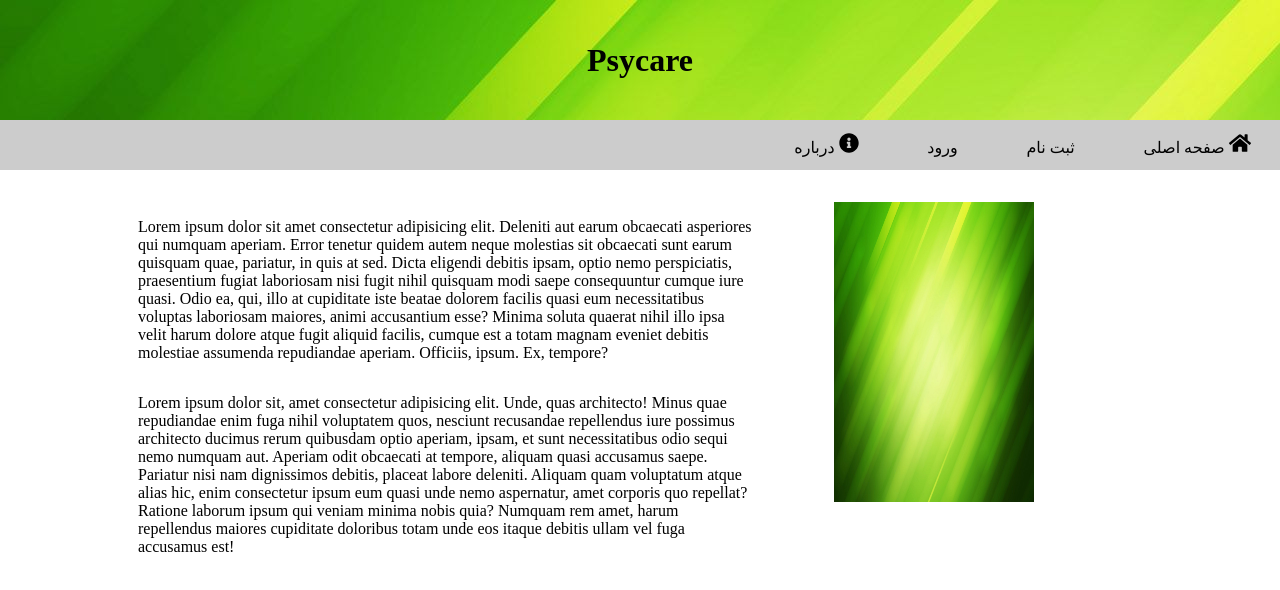
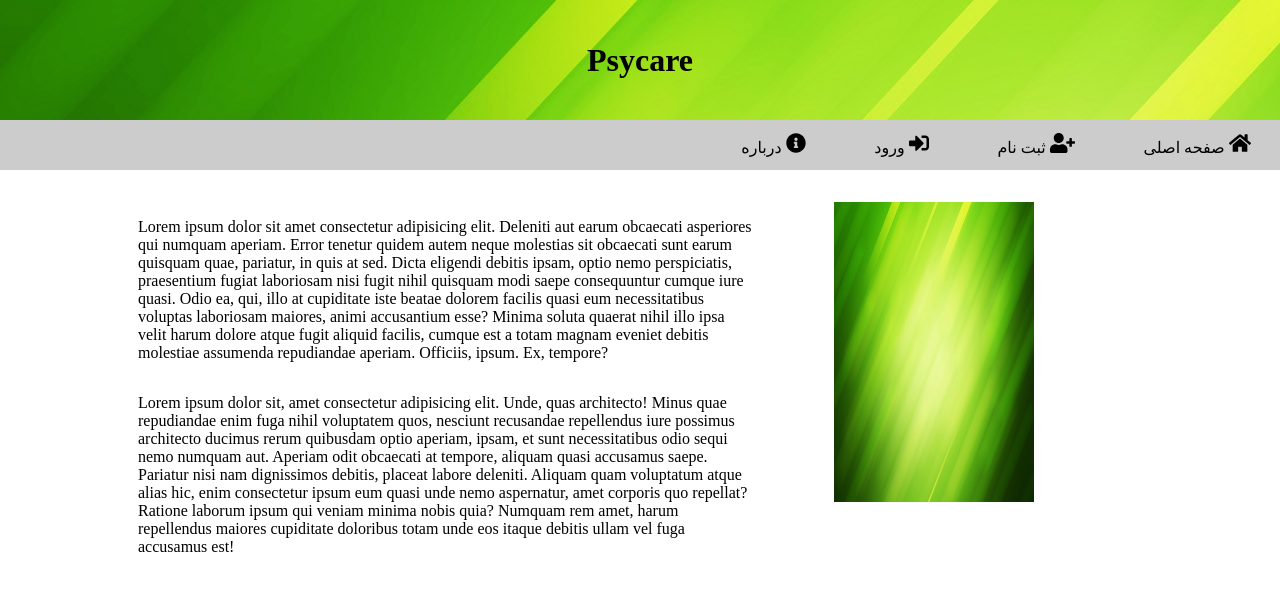
Before and after one commit to SawmanNp/Psycare_UI, an Angular app: page / in a window 1280 px wide. Shown: the top 590 px of the page. Built offline with nearby package versions, Linux system fonts and the light colour scheme.

Commit message:
2 more icons

```diff
--- a/src/app/components/navigator/navigator.component.html
+++ b/src/app/components/navigator/navigator.component.html
@@ -11,8 +11,20 @@
     />
     صفحه کاربری</a
   >
-  <a routerLink="/register" *ngIf="!isLoggedIn">ثبت نام</a>
-  <a routerLink="/login" *ngIf="!isLoggedIn">ورود</a>
+  <a routerLink="/register" *ngIf="!isLoggedIn">
+    <img
+      class="svg"
+      src="../../../assets/svg/user-plus-solid.svg"
+      alt="register"
+    />
+    ثبت نام</a>
+  <a routerLink="/login" *ngIf="!isLoggedIn">
+    <img
+      class="svg"
+      src="../../../assets/svg/sign-in-alt-solid.svg"
+      alt="login"
+    />
+    ورود</a>
   <a routerLink="/about">
     <img
       class="svg"
--- a/src/app/components/sidenav/sidenav.component.html
+++ b/src/app/components/sidenav/sidenav.component.html
@@ -44,7 +44,7 @@
   <a routerLink="/" *ngIf="!isAdvisor">
     <img
       class="svg"
-      src="../../../assets/svg/user-plus-solid.svg"
+      src="../../../assets/svg/user-md-solid.svg"
       alt="upgrade"
     />
     ارتقا به مشاور</a>
```
Also changed, not shown: src/assets/svg/sign-in-alt-solid.svg (added).
